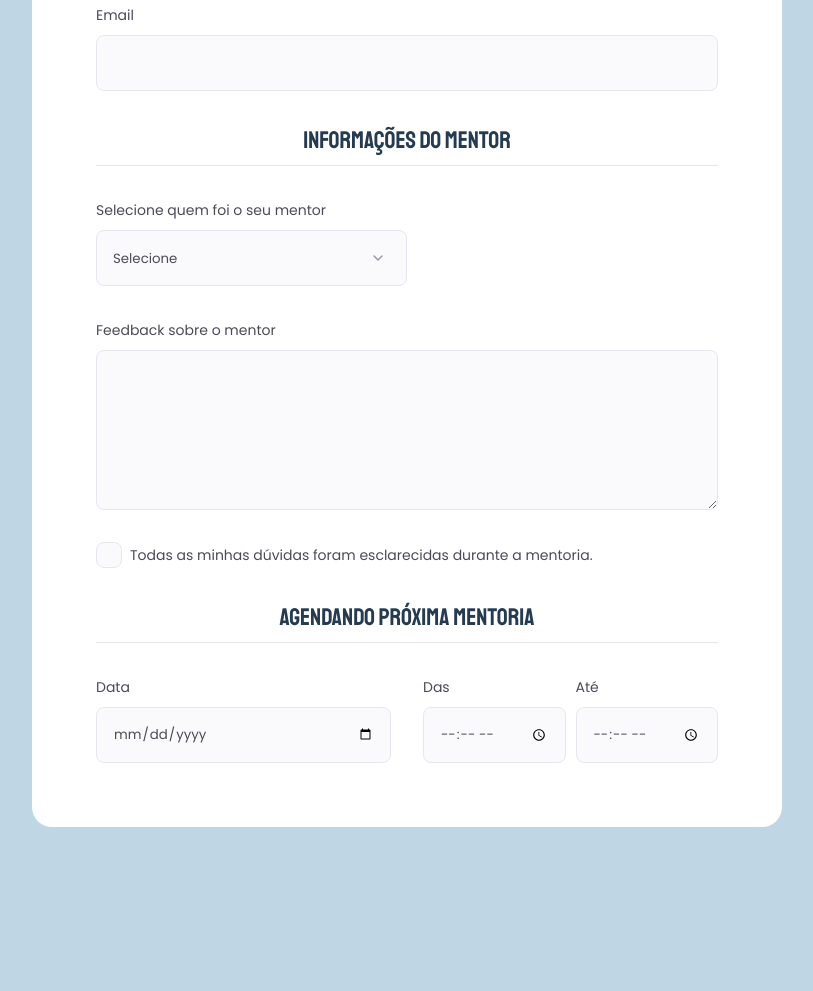
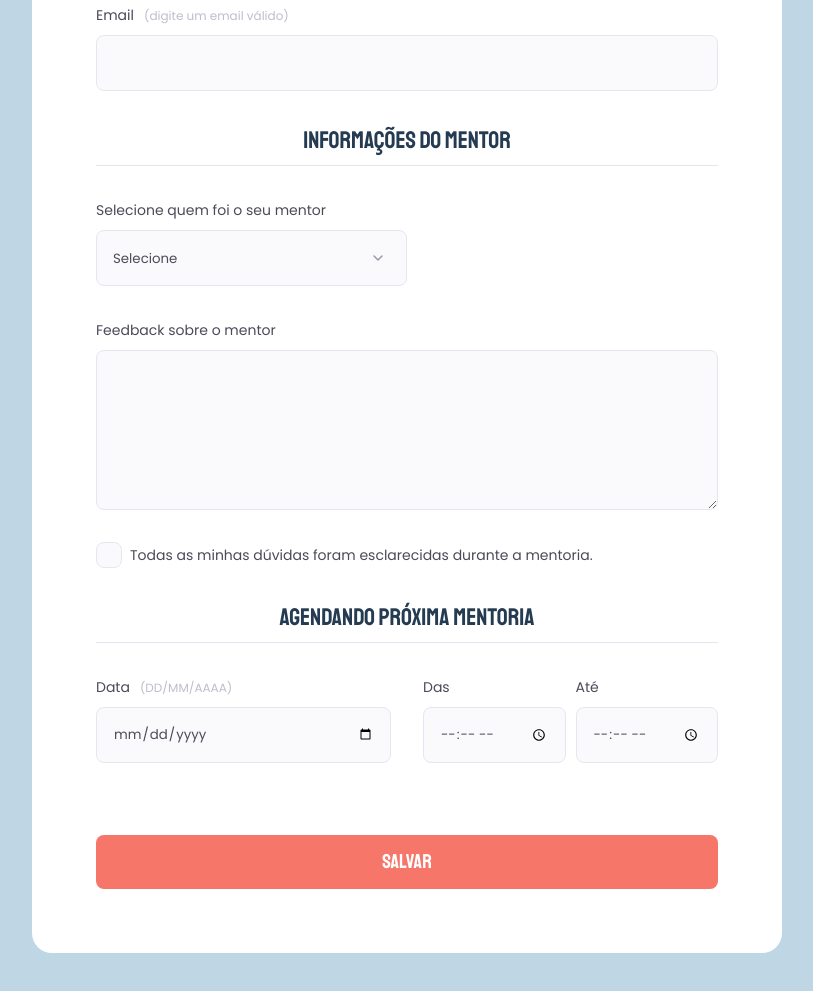
Before and after one commit to jhGomess/formulario-mentoria, a plain HTML site: page form-avalie.html in a window 1280 px wide. Shown: the part 597-1588 px from the top of the page, without its empty margins (233-1046 px from the left). Drawn offline with Linux system fonts and the light colour scheme.

Commit message:
page form-avalie, adicionado o input submit do formulário.

```diff
--- a/avalie.css
+++ b/avalie.css
@@ -14,7 +14,9 @@
   --bg-before: #293241;
 
   --form-before: #f67669;
+  --submit-hover: #df5a4b;
   --label-color: #4e4958;
+  --span-color: #c1bccc;
   --legend-color: #253b51;
   --input-bg: #fafafc;
   --border-color: #e6e6f0;
@@ -150,6 +152,21 @@ form > fieldset:nth-child(1) .fieldset-wrapper legend {
   line-height: 2.4rem;
 }
 
+.input-wrapper label span {
+  color: var(--span-color);
+  font-size: 1.2rem;
+  font-weight: 400;
+  line-height: 2rem;
+
+  margin-left: 1rem;
+
+  transition: color 200ms;
+}
+
+.input-wrapper label span:hover {
+  color: var(--label-color);
+}
+
 .input-wrapper input,
 .input-wrapper select,
 .input-wrapper textarea {
@@ -230,3 +247,25 @@ form > fieldset:nth-child(1) .fieldset-wrapper legend {
 .col-3 > div:nth-child(2) {
   gap: 1rem;
 }
+
+.submit {
+  font-family: "Staatliches", sans-serif;
+  color: #fff;
+  font-size: 2rem;
+  font-weight: 400;
+  line-height: 2.6rem;
+
+  padding: 1.4rem 4rem;
+  border: none;
+  background-color: var(--form-before);
+  border-radius: 0.8rem;
+
+  margin-top: 4rem;
+
+  transition: background-color 200ms;
+}
+
+.submit:hover {
+  background-color: var(--submit-hover);
+  cursor: pointer;
+}
--- a/form-avalie.html
+++ b/form-avalie.html
@@ -43,7 +43,9 @@
             </div>
 
             <div class="input-wrapper">
-              <label for="Email">Email</label>
+              <label for="Email"
+                >Email<span>(digite um email válido)</span></label
+              >
               <input type="email" id="Email" />
             </div>
           </div>
@@ -84,7 +86,7 @@
 
             <div class="col-3">
               <div class="input-wrapper">
-                <label for="date">Data</label>
+                <label for="date">Data<span>(DD/MM/AAAA)</span></label>
                 <input type="date" id="date" />
               </div>
 
@@ -102,6 +104,8 @@
             </div>
           </div>
         </fieldset>
+
+        <input class="submit" type="submit" value="salvar" />
       </form>
     </div>
   </body>
```
